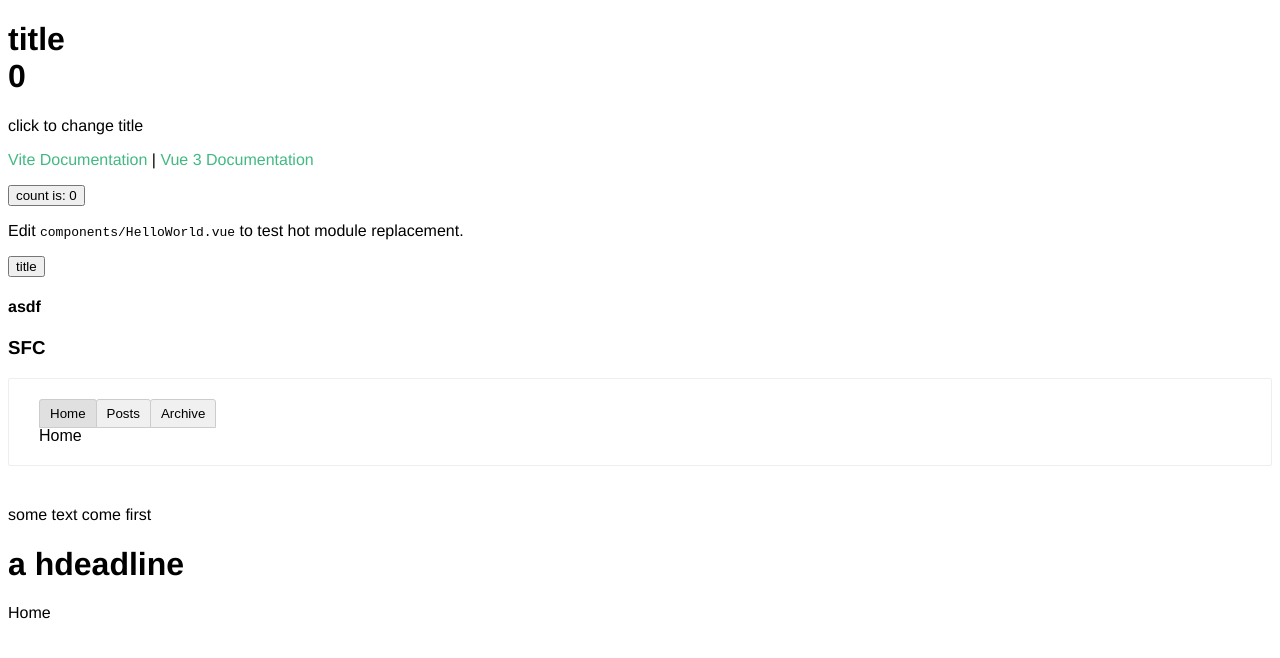
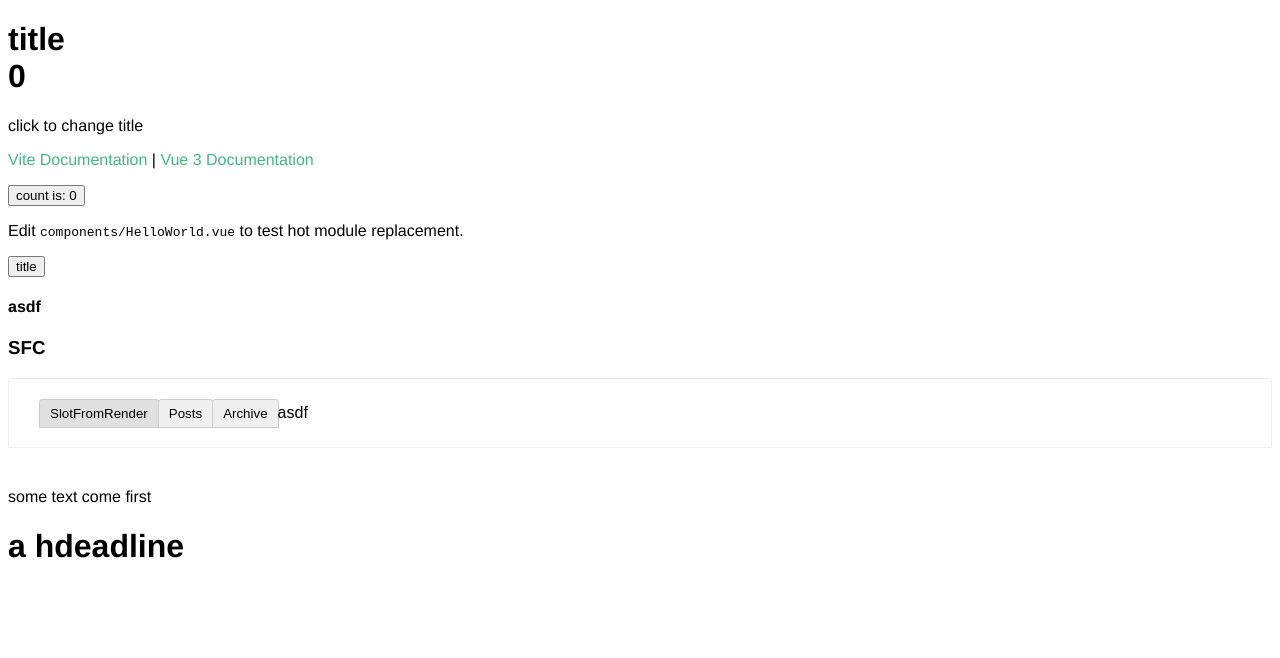
Before and after one commit to ChocolateAceCream/vue3, a Vue app in the folder faults/: page / in a window 1280 px wide. Shown: the top 658 px of the page. Built offline with nearby package versions, Linux system fonts and the light colour scheme.

Commit message:
FEAT: add example for slot usage inside render function

```diff
--- a/faults/src/components/HelloWorld.vue
+++ b/faults/src/components/HelloWorld.vue
@@ -26,7 +26,7 @@
     {{tab}}
     </button>
     <keep-alive>
-      <component :is="currentTabComponent" class="tab" />
+      <component :is="currentTabComponent" class="tab" >asdf</component>
     </keep-alive>
   </div>
   <render-example />
@@ -43,7 +43,7 @@ import RenderInSetupExample from '@/components/RenderInSetupExample.js'
 import Heading from '@/components/FunctionalComponentExample.js'
 import Sfc from '@/components/SingleFileComponentsExample.vue'
 import PostsTab from '@/components/tabs/PostsTab.vue'
-import HomeTab from '@/components/tabs/HomeTab.vue'
+import SlotFromRender from '@/components/tabs/SlotFromRender.js'
 import ArchiveTab from '@/components/tabs/ArchiveTab.vue'
 
 export default {
@@ -53,16 +53,16 @@ export default {
     Heading,
     Sfc,
     PostsTab,
-    HomeTab,
+    SlotFromRender,
     ArchiveTab,
     RenderExample,
     RenderInSetupExample
   },
   setup() {
     let msg = ref('title')
-    let currentTab = ref('Home')
+    let currentTab = ref('SlotFromRender')
     const state = reactive({ count: 0 })
-    const tabs = reactive(['Home', 'Posts', 'Archive'])
+    const tabs = reactive(['SlotFromRender', 'Posts', 'Archive'])
     const currentTabComponent = computed(() => {
       console.log(currentTab.value.toLowerCase()+'-tab')
       return currentTab.value.toLowerCase()+'-tab'
--- a/faults/src/components/RenderExample.vue
+++ b/faults/src/components/RenderExample.vue
@@ -1,14 +1,17 @@
 <script>
 
 import { h, resolveComponent, resolveDirective, withDirectives } from 'vue'
-import Home from '@/components/tabs/HomeTab.vue'
+import SlotFromRender from '@/components/tabs/SlotFromRender.js'
 export default {
-  components: {Home},
+  components: {SlotFromRender},
+  mounted(){
+    console.log(this.$slots)
+  },
   render() {
     return h('div', {}, [
       'some text come first',
       h('h1', 'a hdeadline'),
-      h(Home)
+      h(SlotFromRender)
     ])
 
     // return h('div',
--- a/faults/src/components/tabs/HomeTab.vue
+++ /dev/null
@@ -1,3 +0,0 @@
-<template>
-  <div>Home</div>
-</template>
--- /dev/null
+++ b/faults/src/components/tabs/SlotFromRender.js
@@ -0,0 +1,13 @@
+import { h, onMounted, resolveComponent, resolveDirective, withDirectives, reactive } from 'vue'
+export default {
+  setup(props, context) {
+    onMounted(() => {
+      console.log(context.slots)
+    })
+    return () => {
+      h('div', {}, [
+        h('div', context.slots, 'aaaaaaaaaaaaaaaa')
+      ])
+    }
+  }
+}
```
